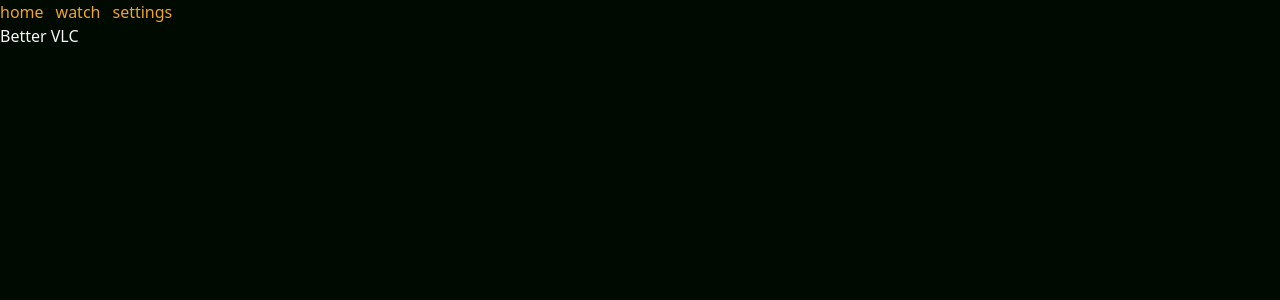
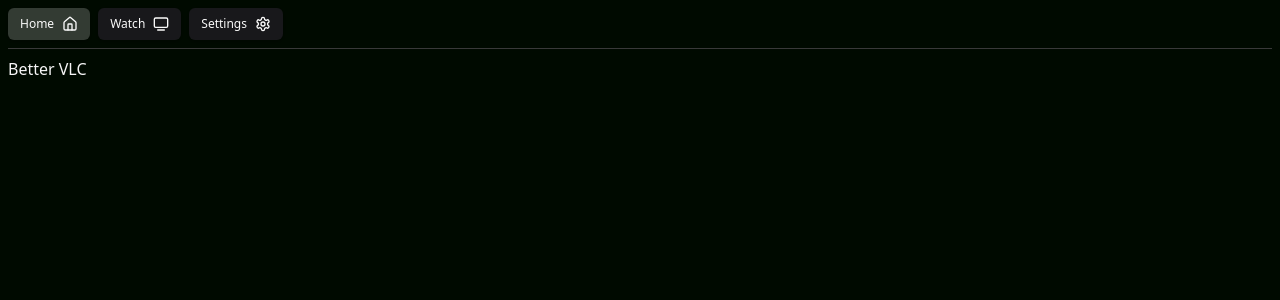
Before and after one commit to RussellGN/better-VLC, a React (Vite) app: page / in a window 1280 px wide. Shown: the top 300 px of the page. Built offline with nearby package versions, Linux system fonts and the light colour scheme.

Commit message:
feat: amend navigation

```diff
--- a/package.json
+++ b/package.json
@@ -14,6 +14,7 @@
       "lint": "eslint"
    },
    "dependencies": {
+      "@radix-ui/react-slot": "^1.1.2",
       "@tauri-apps/api": "^2.2.0",
       "@tauri-apps/plugin-opener": "^2.2.5",
       "class-variance-authority": "^0.7.1",
--- a/src/App.css
+++ b/src/App.css
@@ -66,3 +66,12 @@
       @apply bg-dark text-[whitesmoke];
    }
 }
+
+.lucide {
+   @apply size-5;
+}
+
+._navlink.active,
+._navlink.active:hover {
+   @apply bg-white/20;
+}
--- a/src/components/general/RootLayout.tsx
+++ b/src/components/general/RootLayout.tsx
@@ -1,18 +1,31 @@
-import { Link, Outlet } from "react-router";
+import { Home, Settings, Tv2 } from "lucide-react";
+import { NavLink, Outlet } from "react-router";
+import { Button } from "../ui/button";
 
 export default function RootLayout() {
    return (
-      <div>
-         <nav className="flex items-center gap-3">
-            <Link className="text-secondary-default" to="/">
-               home
-            </Link>
-            <Link className="text-secondary-default" to="/watch/c:path/to/random/file">
-               watch
-            </Link>
-            <Link className="text-secondary-default" to="/settings">
-               settings
-            </Link>
+      <div className="p-2">
+         <nav className="border-b border-[#393939] pb-2 mb-2 flex capitalize items-center gap-2">
+            <Button size="sm" asChild>
+               <NavLink className="_navlink" to="/">
+                  home
+                  <Home />
+               </NavLink>
+            </Button>
+
+            <Button size="sm" asChild>
+               <NavLink className="_navlink" to="/watch/c:path/to/random/file">
+                  watch
+                  <Tv2 />
+               </NavLink>
+            </Button>
+
+            <Button size="sm" asChild>
+               <NavLink className="_navlink" to="/settings">
+                  settings
+                  <Settings />
+               </NavLink>
+            </Button>
          </nav>
          <Outlet />
       </div>
--- /dev/null
+++ b/src/components/ui/button.tsx
@@ -0,0 +1,47 @@
+import * as React from "react";
+import { Slot } from "@radix-ui/react-slot";
+import { cva, type VariantProps } from "class-variance-authority";
+
+import { cn } from "@/lib/utils";
+
+const buttonVariants = cva(
+   "inline-flex items-center justify-center gap-2 whitespace-nowrap rounded-md text-sm font-medium transition-colors focus-visible:outline-none focus-visible:ring-1 focus-visible:ring-ring disabled:pointer-events-none disabled:opacity-50 [&_svg]:pointer-events-none [&_svg]:size-4 [&_svg]:shrink-0",
+   {
+      variants: {
+         variant: {
+            default: "bg-primary text-primary-foreground shadow hover:bg-primary/90",
+            destructive: "bg-destructive text-destructive-foreground shadow-sm hover:bg-destructive/90",
+            outline: "border border-input bg-background shadow-sm hover:bg-accent hover:text-accent-foreground",
+            secondary: "bg-secondary text-secondary-foreground shadow-sm hover:bg-secondary/80",
+            ghost: "hover:bg-accent hover:text-accent-foreground",
+            link: "text-primary underline-offset-4 hover:underline",
+         },
+         size: {
+            default: "h-9 px-4 py-2",
+            sm: "h-8 rounded-md px-3 text-xs",
+            lg: "h-10 rounded-md px-8",
+            icon: "h-9 w-9",
+         },
+      },
+      defaultVariants: {
+         variant: "default",
+         size: "default",
+      },
+   },
+);
+
+export interface ButtonProps
+   extends React.ButtonHTMLAttributes<HTMLButtonElement>,
+      VariantProps<typeof buttonVariants> {
+   asChild?: boolean;
+}
+
+const Button = React.forwardRef<HTMLButtonElement, ButtonProps>(
+   ({ className, variant, size, asChild = false, ...props }, ref) => {
+      const Comp = asChild ? Slot : "button";
+      return <Comp className={cn(buttonVariants({ variant, size, className }))} ref={ref} {...props} />;
+   },
+);
+Button.displayName = "Button";
+
+export { Button, buttonVariants };
```
Also changed, not shown: 2 other files (tests, documents, lock files or other folders).
